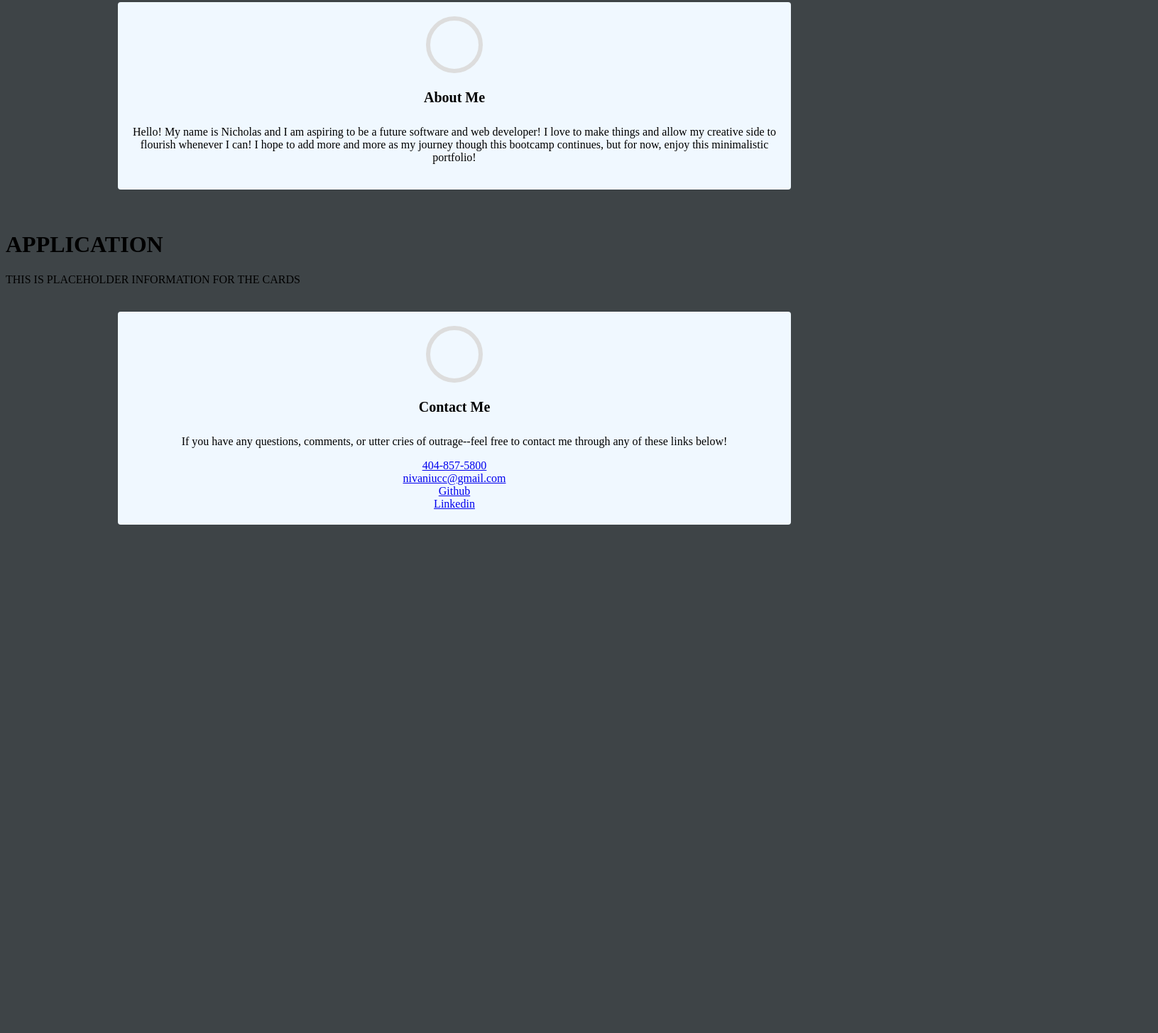
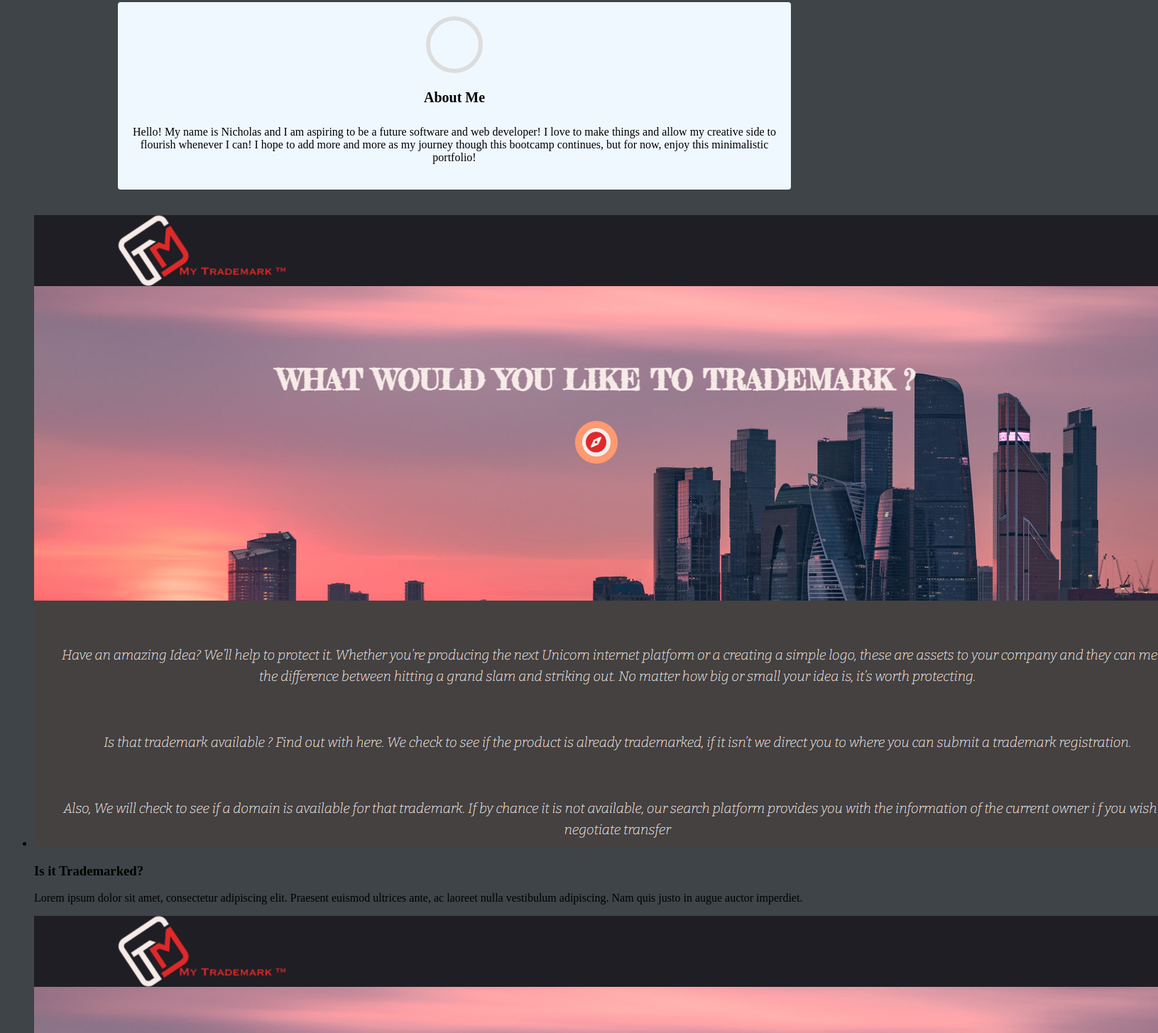
Before and after one commit to nivaniuc/mtvs-pimp-my-folio, a plain HTML site: page index.html in a window 1280 px wide. Shown: the part 445-1900 px from the top of the page at 71% size, 1631 px wide, since content can reach past the window. Before the commit the page ends 1212 px from the top, so only its background shows below. Drawn offline with Linux system fonts and the light colour scheme.

Commit message:
The last idea was a bust so I went back to the drawing board

```diff
--- a/assets/css/style.css
+++ b/assets/css/style.css
@@ -96,6 +96,7 @@ header {
 
 .namebanner {
     background: var(--primary);
+    background-image: url();
     background-size: cover;
     background-position: center;
     min-height: 40vh;
@@ -104,10 +105,6 @@ header {
     justify-content: center;
     align-items: center;
     text-align: center;
-}
-
-.image-container {
-background-image: url(..assets/images/1610179505005.jpg);
 }
 
 .namebanner h1 {
--- a/index.html
+++ b/index.html
@@ -40,7 +40,7 @@
 
     <!--NAME BANNER-->
     <section id="aboutme" class="namebanner">
-        <div class="image-container">
+        <div>
             <H1>NICHOLAS IVANIUC</H1>
         </div>
     </section>
@@ -57,18 +57,25 @@
                 </div>
             </div>
             <!--MY WORK SECTION BOX-->
-            <div class="appinfo-container">
-                <div class="container-item">
-                  <div class="card">
-                    <img class="c-img" src="./images/project1.png" alt="" />
-                    <div class="c-content">
-                      <h1 class="c-header">APPLICATION</h1>
-                      <p class="c-text">
-                        THIS IS PLACEHOLDER INFORMATION FOR THE CARDS
-                      </p>
-                    </div>
-                  </div>
-                </div>
+            <div>
+                <ul>
+                  <li>
+                    <img src="assets/images/project1.png" >
+                    <h3>Is it Trademarked?</h3>
+                    <p>Lorem ipsum dolor sit amet, consectetur adipiscing elit. Praesent euismod ultrices ante, ac laoreet nulla vestibulum adipiscing. Nam quis justo in augue auctor imperdiet.</p>
+                  </li>
+                  <li>
+                    <img src="assets/images/project1.png" >
+                    <h3>Is it Trademarked?</h3>
+                    <p>Lorem ipsum dolor sit amet, consectetur adipiscing elit. Praesent euismod ultrices ante, ac laoreet nulla vestibulum adipiscing. Nam quis justo in augue auctor imperdiet.</p>
+                  </li>
+                  <li>
+                    <img src="assets/images/project1.png" >
+                    <h3>Is it Trademarked?</h3>
+                    <p>Lorem ipsum dolor sit amet, consectetur adipiscing elit. Praesent euismod ultrices ante, ac laoreet nulla vestibulum adipiscing. Nam quis justo in augue auctor imperdiet.</p>
+                  </li>
+                </ul>
+            </div>
             <!--CONTACT SECTION BOX-->
             <div class="box-wrap">
                 <div id="contact" class="singlebox">
```
